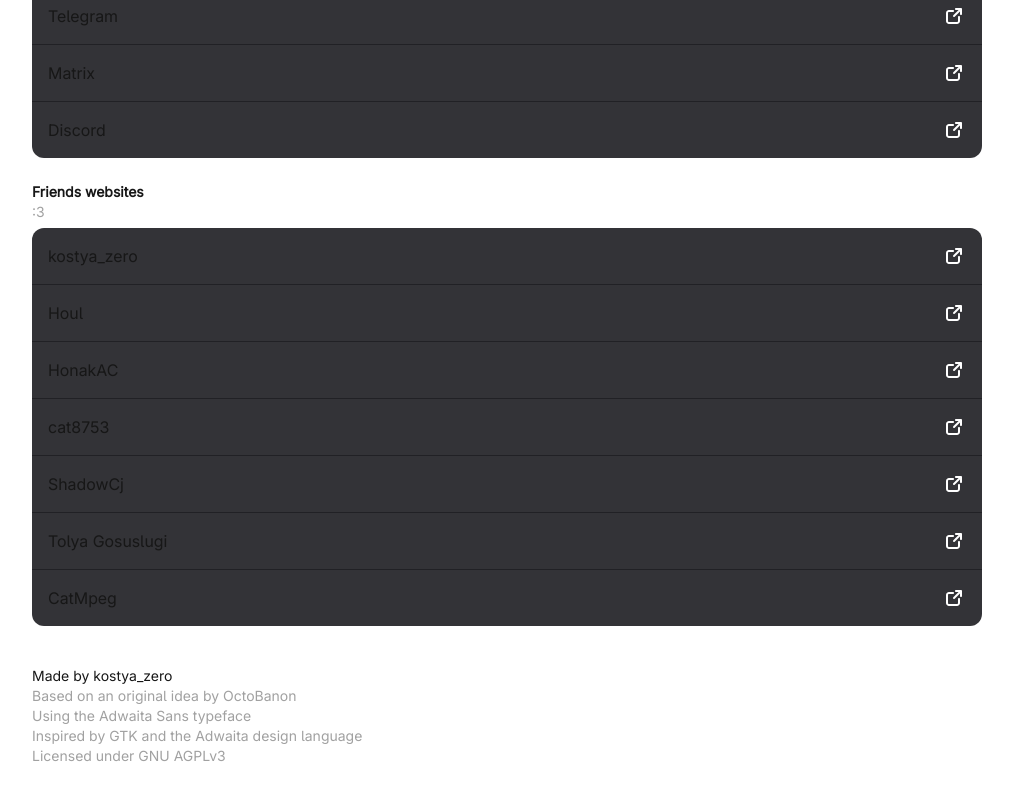
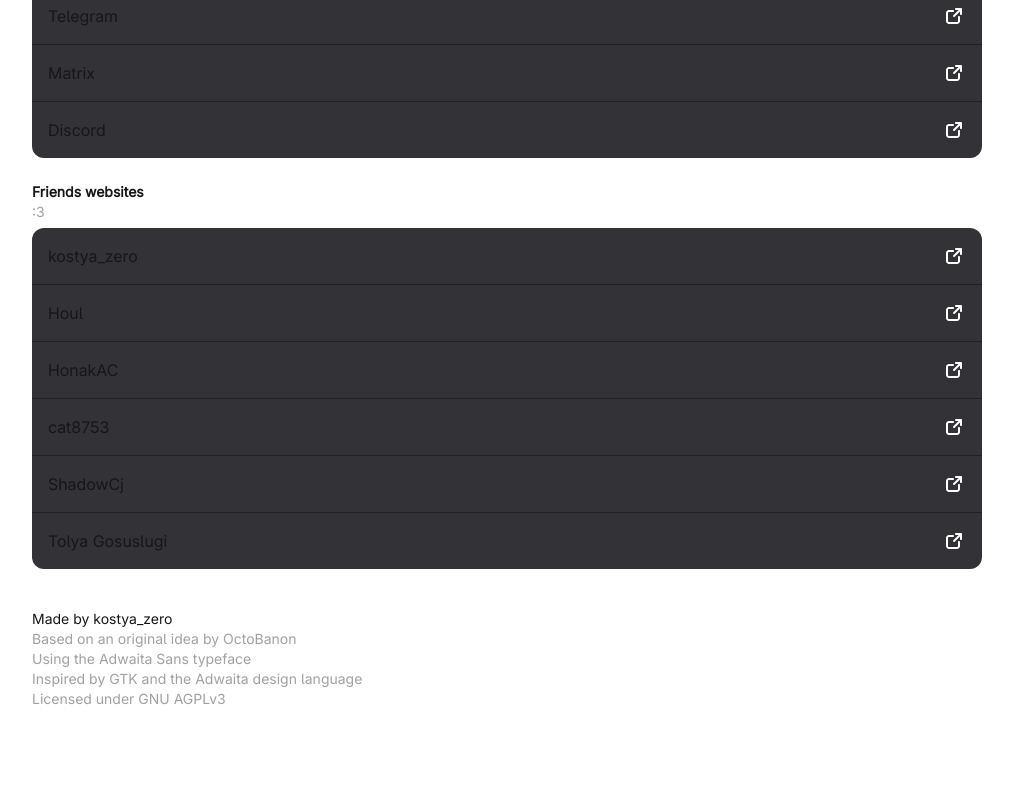
Before and after one commit to OctoBanon-Main/website, a Next.js app: page / in a window 1280 px wide. Shown: the part 791-1591 px from the top of the page, without its empty margins (133-1146 px from the left). After the commit the page ends 1540 px from the top, so only its background shows below. Built offline with nearby package versions, Linux system fonts and the light colour scheme.

Commit message:
chore(friends): remove catmpeg link

```diff
--- a/src/data/links.ts
+++ b/src/data/links.ts
@@ -15,7 +15,7 @@
   { href: "mailto:me@octobanon.com", text: "E-Mail" },
   { href: "https://t.me/OctoBanon", text: "Telegram" },
   { href: "https://matrix.to/#/@octo:octobanon.com", text: "Matrix" },
-  { href: "https://discord.com/users/839947810735521792", text: "Discord" },
+  { href: "https://discord.com/users/839947810735521792", text: "Discord" }
 ];
 
 export const FRIENDS = [
@@ -24,6 +24,5 @@
   { href: "https://honakac.github.io/", text: "HonakAC" },
   { href: "https://cat8753.ru/", text: "cat8753" },
   { href: "https://shadowcj.site/", text: "ShadowCj" },
-  { href: "https://tolya1337.ru/", text: "Tolya Gosuslugi" },
-  { href: "https://cat.tolya1337.ru/", text: "CatMpeg" },
+  { href: "https://tolya1337.ru/", text: "Tolya Gosuslugi" }
 ];
```
